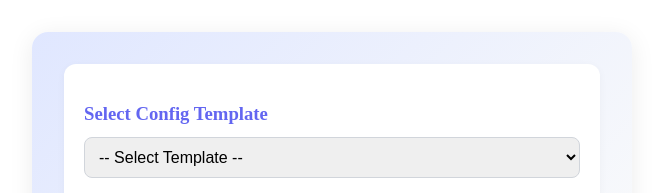
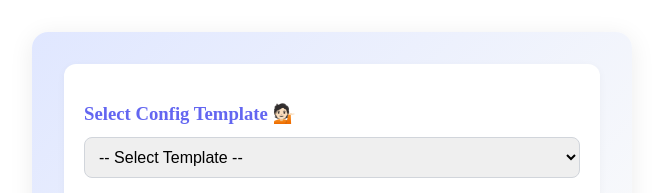
Before and after one commit to sogreatsg/react-convertor, a React (Create React App) app: page / in a window 1280 px wide. Shown: the top 193 px of the page, without its empty margins (308-970 px from the left). Built offline with nearby package versions, Linux system fonts and the light colour scheme.

Commit message:
Update App.tsx

```diff
--- a/src/App.tsx
+++ b/src/App.tsx
@@ -646,7 +646,7 @@ const App: React.FC = () => {
           }}
         >
           <h3 style={{ color: "#6366f1", marginBottom: 12 }}>
-            Select Config Template
+            Select Config Template 💁🏻
           </h3>
           <select
             value={selectedTemplate}
```
